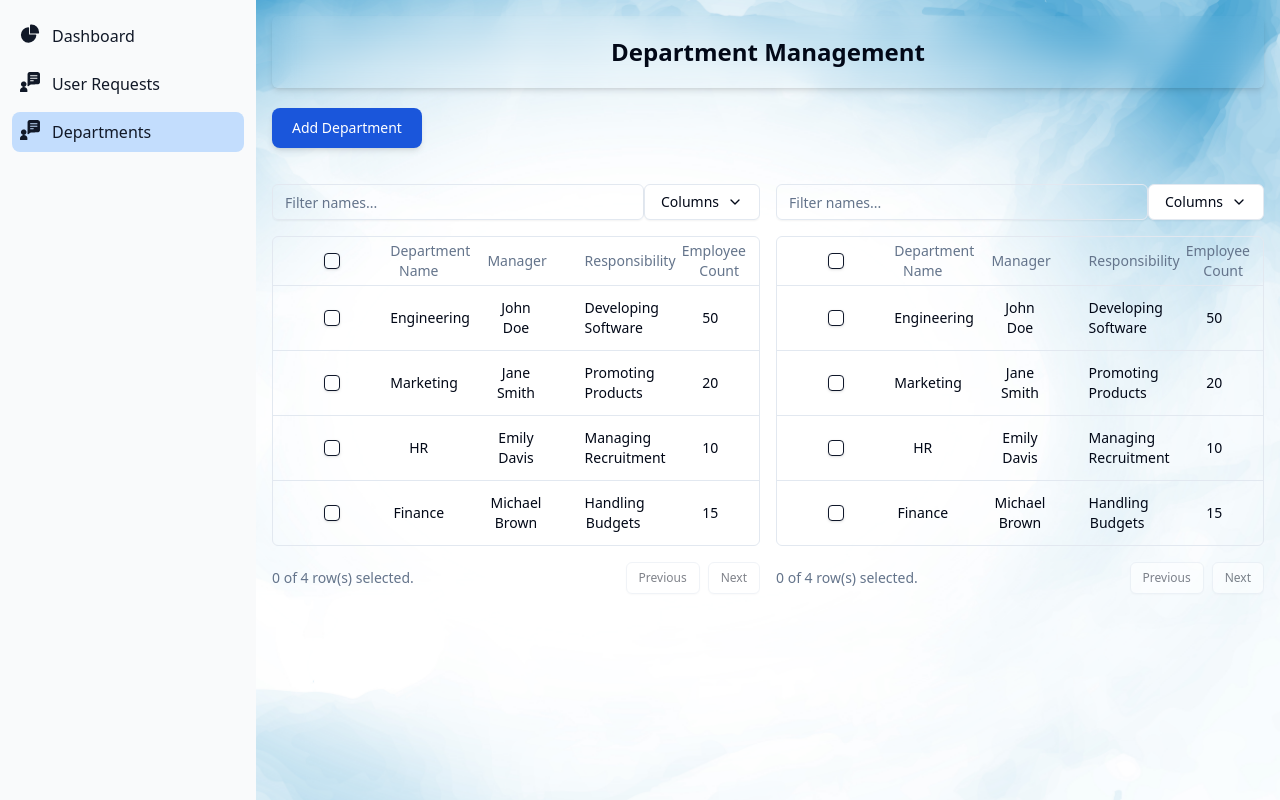
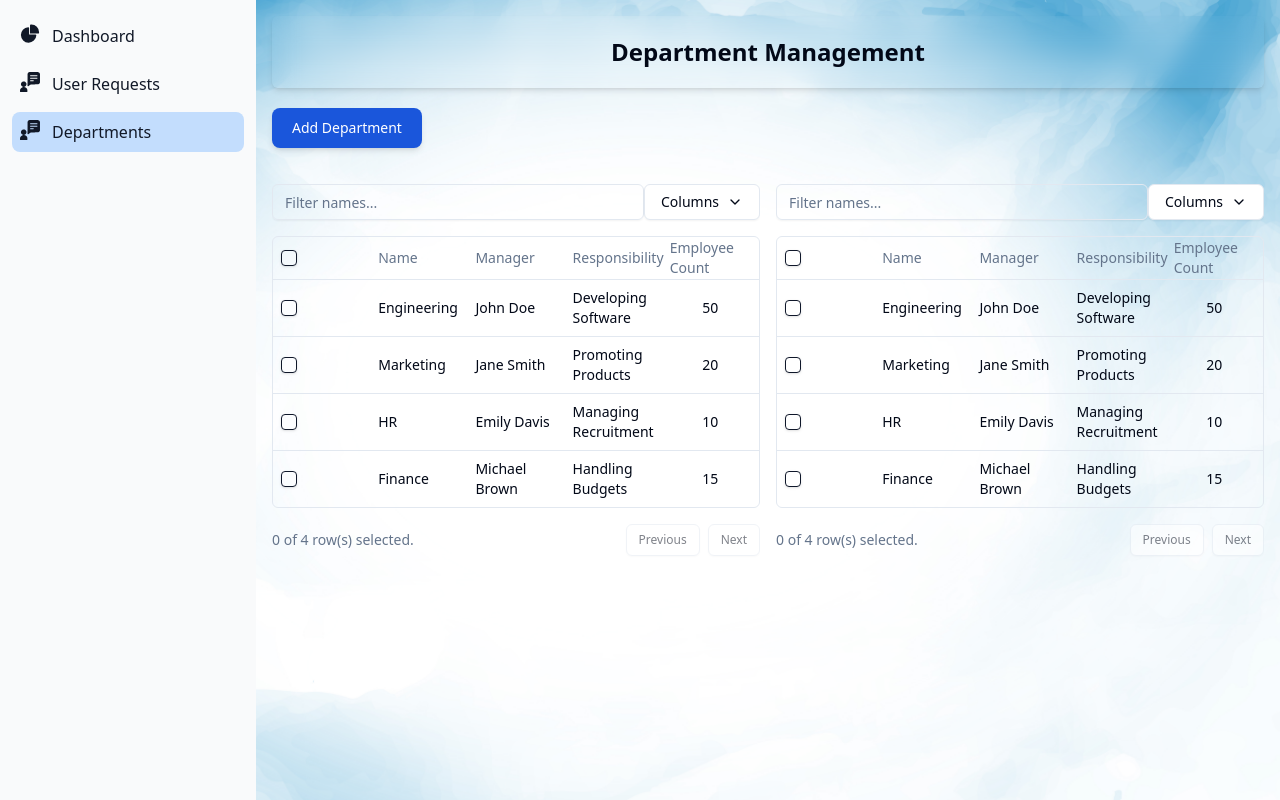
Before and after one commit to Gehan1226/Employee-management-next.-js, a Next.js app: page /admin/departments in a window 1280 px wide. Built offline with nearby package versions, Linux system fonts and the light colour scheme.

Commit message:
Refactor DepartmentTable component for improved header styling and layout consistency

```diff
--- a/src/app/components/admin/DepartmentTable.tsx
+++ b/src/app/components/admin/DepartmentTable.tsx
@@ -16,10 +16,21 @@ import {
 import { ArrowUpDown, ChevronDown, MoreHorizontal } from "lucide-react";
 import { Checkbox } from "../table/checkbox";
 import { Input } from "../table/input";
-import { DropdownMenu, DropdownMenuCheckboxItem, DropdownMenuContent, DropdownMenuTrigger } from "../table/dropdown-menu";
+import {
+  DropdownMenu,
+  DropdownMenuCheckboxItem,
+  DropdownMenuContent,
+  DropdownMenuTrigger,
+} from "../table/dropdown-menu";
 import { Button } from "../table/button";
-import { Table, TableBody, TableCell, TableHead, TableHeader, TableRow } from "../table/table";
-
+import {
+  Table,
+  TableBody,
+  TableCell,
+  TableHead,
+  TableHeader,
+  TableRow,
+} from "../table/table";
 
 type Department = {
   name: string;
@@ -80,7 +91,7 @@ export const columns: ColumnDef<Department>[] = [
   },
   {
     accessorKey: "name",
-    header: "Department Name",
+    header: () => <div>Name</div>,
     cell: ({ row }) => <div className="capitalize">{row.getValue("name")}</div>,
   },
   {
@@ -92,16 +103,16 @@ export const columns: ColumnDef<Department>[] = [
   },
   {
     accessorKey: "responsibility",
-    header: () => <div className="text-right">Responsibility</div>,
+    header: () => <div>Responsibility</div>,
     cell: ({ row }) => (
       <div className="capitalize">{row.getValue("responsibility")}</div>
     ),
   },
   {
     accessorKey: "employeeCount",
-    header: () => <div className="text-right">Employee Count</div>,
+    header: () => <div>Employee Count</div>,
     cell: ({ row }) => (
-      <div className="capitalize">{row.getValue("employeeCount")}</div>
+      <div className="capitalize text-center">{row.getValue("employeeCount")}</div>
     ),
   },
 ];
@@ -179,10 +190,7 @@ export function DepartmentTable() {
               <TableRow key={headerGroup.id}>
                 {headerGroup.headers.map((header) => {
                   return (
-                    <TableHead
-                      key={header.id}
-                      className="px-5 py-1 text-center"
-                    >
+                    <TableHead key={header.id} className="">
                       {header.isPlaceholder
                         ? null
                         : flexRender(
@@ -203,7 +211,7 @@ export function DepartmentTable() {
                   data-state={row.getIsSelected() && "selected"}
                 >
                   {row.getVisibleCells().map((cell) => (
-                    <TableCell key={cell.id} className="px-5 py-3 text-center">
+                    <TableCell key={cell.id} className="">
                       {flexRender(
                         cell.column.columnDef.cell,
                         cell.getContext()
```
